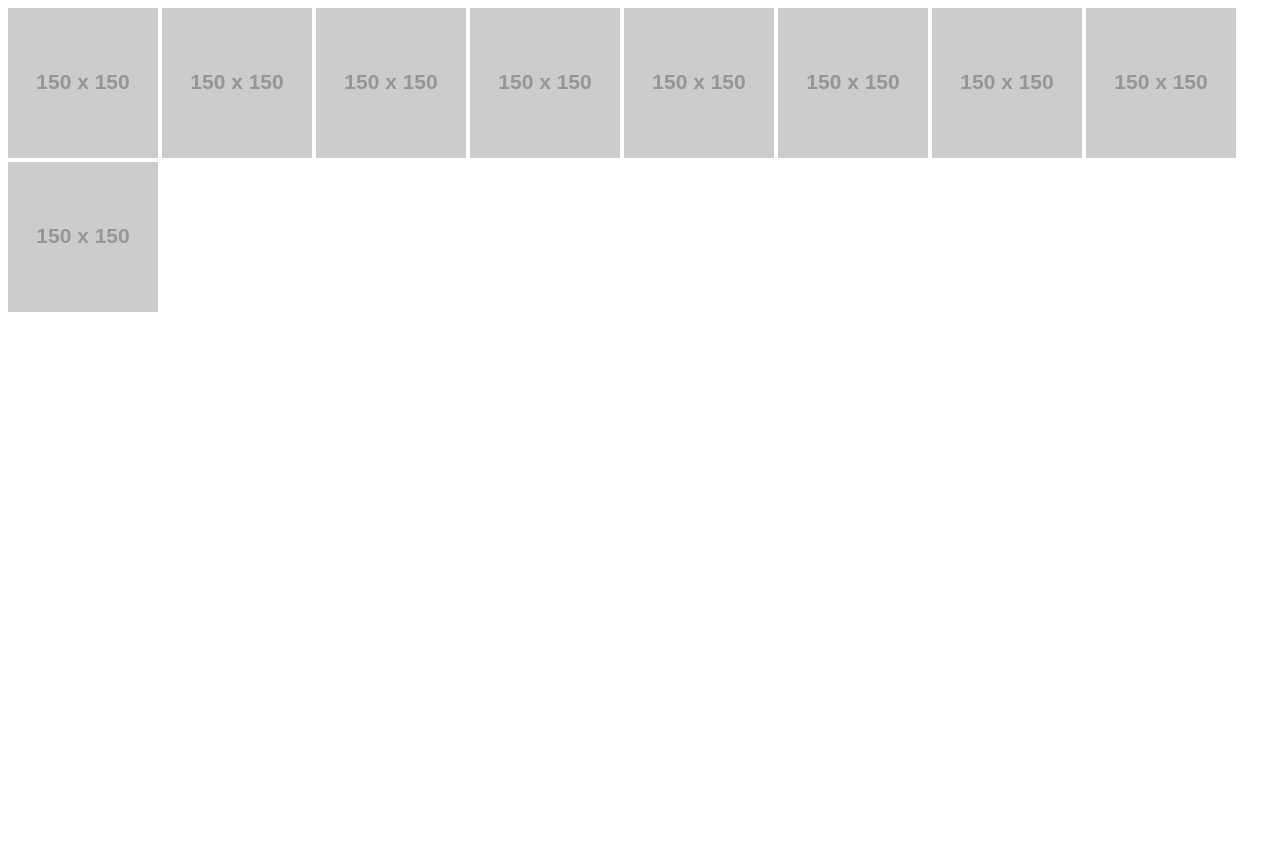
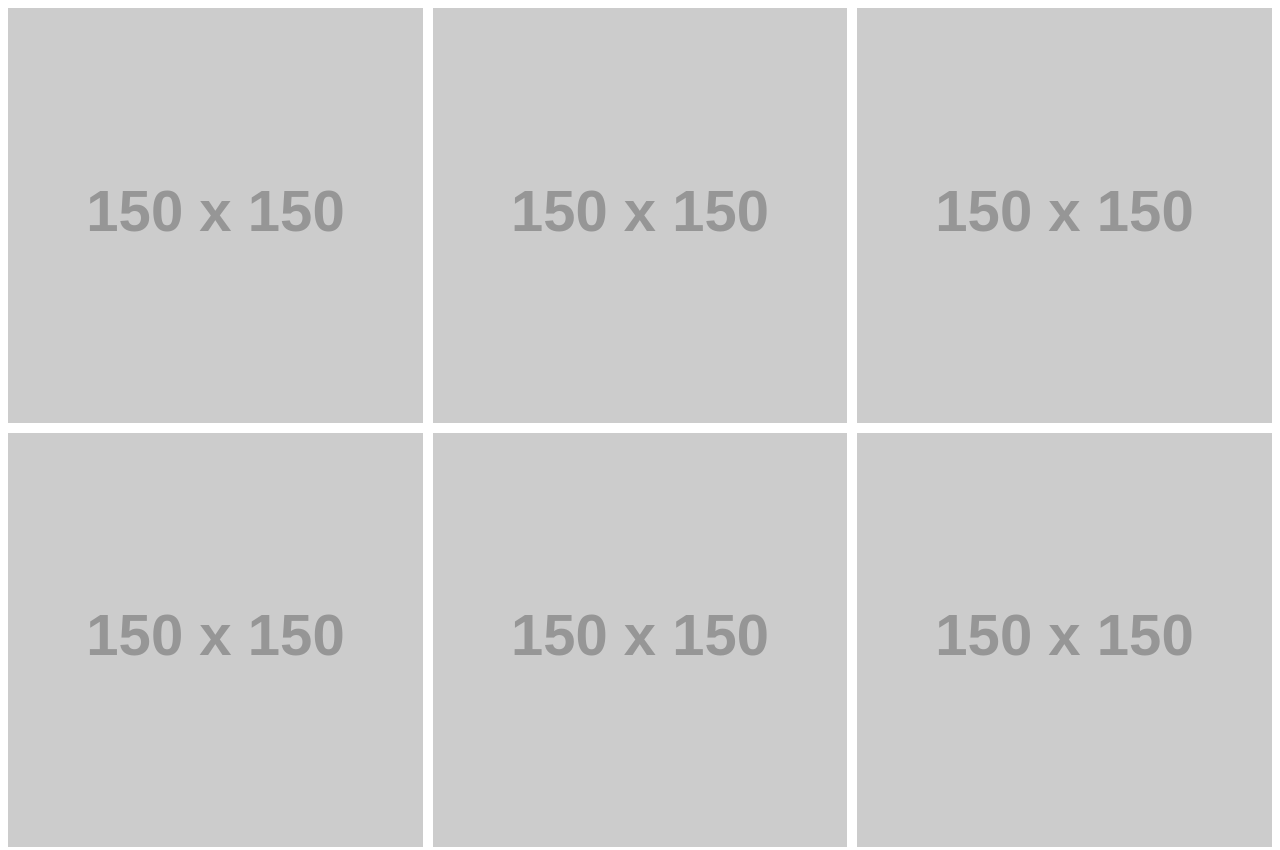
Before and after one commit to joshuahanielgts/super30-assignment2, a plain HTML site: page Q10.html in a window 1280 px wide. Shown: the top 850 px of the page. Before the commit the page ends 800 px from the top, so only its background shows below. Drawn offline with Linux system fonts and the light colour scheme; placeholder pictures from the web are drawn by us.

Commit message:
Update Q10.html

```diff
--- a/Q10.html
+++ b/Q10.html
@@ -4,7 +4,7 @@
   <meta charset="UTF-8">
   <meta name="viewport" content="width=device-width, initial-scale=1.0">
   <title>Q10 - Grid Gallery</title>
-  <link rel="stylesheet" href="ques10.css">
+  <link rel="stylesheet" href="Q10.css">
 </head>
 <body>
   <div class="gallery">
```
